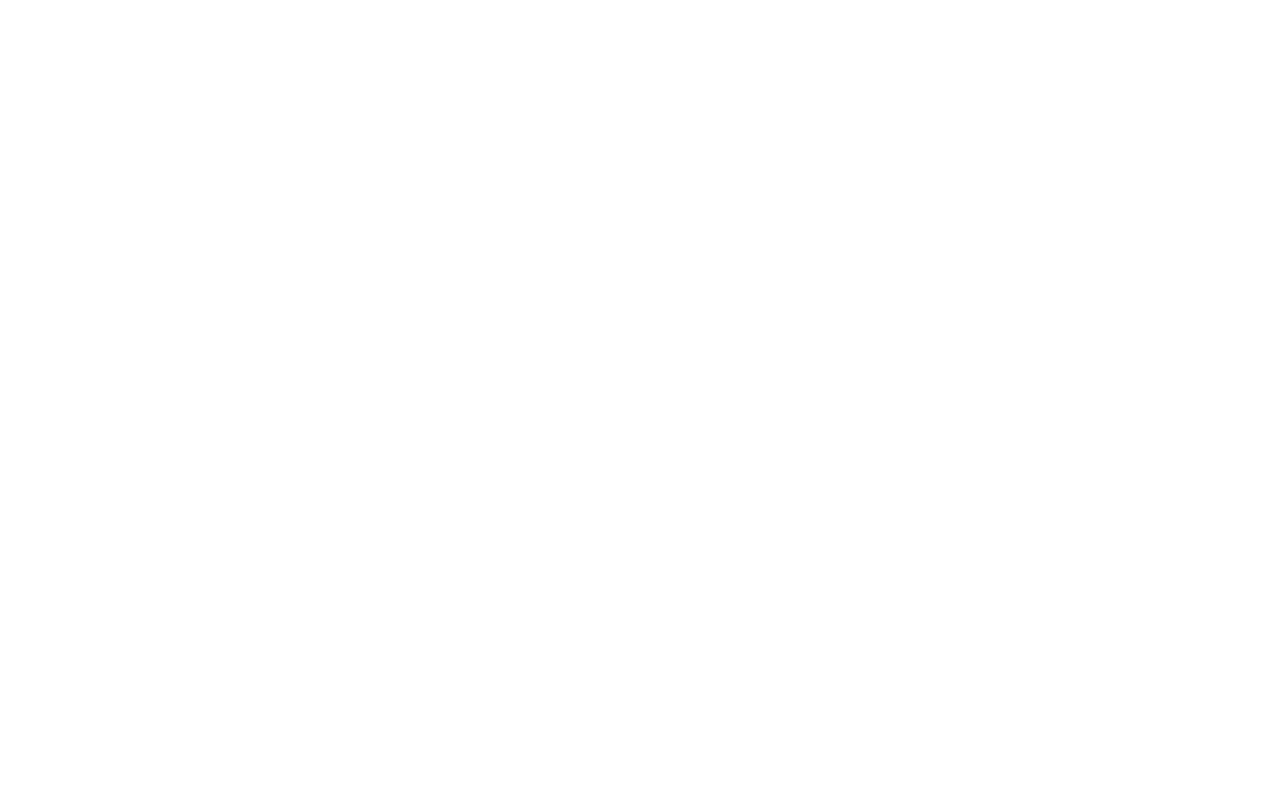
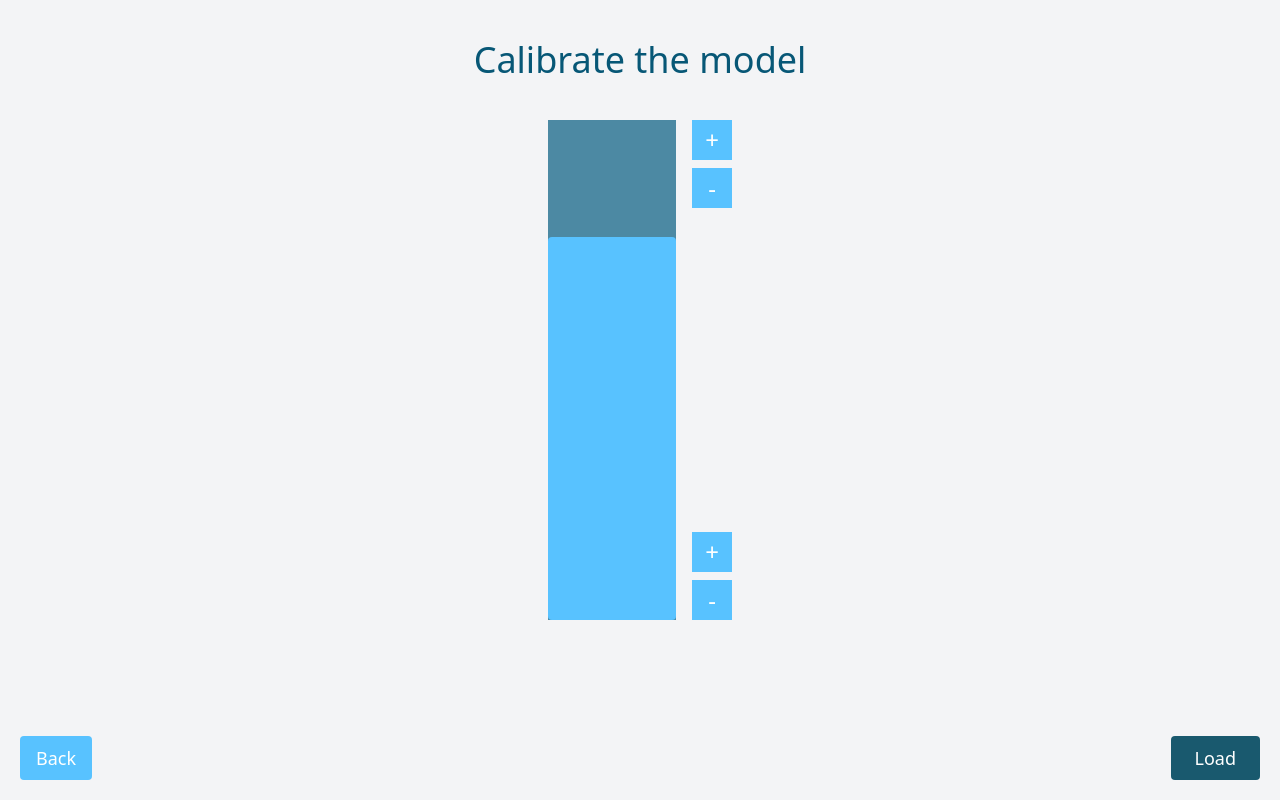
Before and after one commit to shawnzeeee/Symbionics-App, a Vue app in the folder frontend/: page /calibratemodel in a window 1280 px wide. Before the commit this address had no page. Built offline with nearby package versions, Linux system fonts and the light colour scheme.

Commit message:
added new page for calibrate model

```diff
--- a/frontend/src/router/index.js
+++ b/frontend/src/router/index.js
@@ -31,6 +31,11 @@
     name: "Calibration",
     component: () => import("../views/Calibration.vue"), // If you have a Vue file, use it instead
   },
+    {
+    path: "/calibratemodel",
+    name: "CalibrateModel",
+    component: () => import("../views/CalibrateModel.vue"), // If you have a Vue file, use it instead
+  },
 ];
 
 const router = createRouter({
--- /dev/null
+++ b/frontend/src/views/CalibrateModel.vue
@@ -0,0 +1,81 @@
+<template>
+  <div class="min-h-screen flex flex-col items-center bg-gray-100 relative">
+    <h1 class="text-4xl text-[#075776] mt-10">Calibrate the model</h1>
+    <div class="relative flex items-center justify-center mt-10">
+      <!-- Blue Column -->
+      <div class="relative w-32 h-[500px] bg-[#4c89a3] overflow-hidden">
+        <!-- Dynamic Loading Bar -->
+        <div
+          class="absolute left-0 w-full bg-[#58c2ff] transition-all duration-300 z-0 rounded"
+          :style="{ bottom: '0px', height: progressHeight + '%' }"
+        ></div>
+      </div>
+
+      <!-- Control Buttons -->
+      <div class="flex flex-col justify-between h-[500px] ml-4 z-10">
+        <div class="flex flex-col gap-2">
+          <button @click="increaseTop" class="w-10 h-10 bg-[#58c2ff] text-white text-2xl flex items-center justify-center">+</button>
+          <button @click="decreaseTop" class="w-10 h-10 bg-[#58c2ff] text-white text-2xl flex items-center justify-center">-</button>
+        </div>
+        <div class="flex flex-col gap-2">
+          <button @click="increaseBottom" class="w-10 h-10 bg-[#58c2ff] text-white text-2xl flex items-center justify-center">+</button>
+          <button @click="decreaseBottom" class="w-10 h-10 bg-[#58c2ff] text-white text-2xl flex items-center justify-center">-</button>
+        </div>
+      </div>
+    </div>
+
+    <!-- Navigation Buttons -->
+    <button @click="goBack" class="absolute bottom-5 left-5 bg-[#58c2ff] text-white px-4 py-2 text-lg rounded z-10">Back</button>
+    <button @click="loadModel" class="absolute bottom-5 right-5 bg-[#19596e] text-white px-6 py-2 text-lg rounded hover:bg-[#144452] transition z-10">Load</button>
+  </div>
+</template>
+
+<script setup>
+import { useRouter } from 'vue-router';
+import { ref, onMounted } from 'vue';
+
+const router = useRouter();
+const progressHeight = ref(0); // 0 to 100
+
+function increaseTop() {
+  console.log('Increase Top');
+}
+
+function decreaseTop() {
+  console.log('Decrease Top');
+}
+
+function increaseBottom() {
+  console.log('Increase Bottom');
+}
+
+function decreaseBottom() {
+  console.log('Decrease Bottom');
+}
+
+function goBack() {
+  router.back();
+}
+
+function loadModel() {
+  console.log('Load model');
+  // Add your model loading logic here
+}
+
+// Simulated backend update loop
+onMounted(() => {
+  setInterval(async () => {
+    try {
+      // Replace with actual fetch logic
+      const simulatedValue = Math.floor(Math.random() * 101); // 0–100
+      progressHeight.value = simulatedValue;
+    } catch (err) {
+      console.error('Failed to fetch progress:', err);
+    }
+  }, 1000); // Poll every 1 second
+});
+</script>
+
+<style scoped>
+/* No scoped styles needed since TailwindCSS is used */
+</style>
--- a/frontend/src/views/MuseData.vue
+++ b/frontend/src/views/MuseData.vue
@@ -53,7 +53,7 @@
             @click="loadFile"
             class="bg-sky-400 text-[#19596e] px-6 py-3 rounded hover:bg-sky-500 transition"
           >
-            Load
+            Calibrate Model
           </button>
           <button
             @click="goToNew"
@@ -127,15 +127,17 @@
 }
 
 async function loadFile() {
-  try{
-    const response = await loadFileToGlove(selectedFile.value)
-    console.log(response)
-    if (response.success == true){
-      router.push({ path: "Final" });
-    }
-  }catch(error){
-    console.log(error)
-  }
+  console.log("test1")
+  router.push({ name: "CalibrateModel"})
+  // try{
+  //   const response = await loadFileToGlove(selectedFile.value)
+  //   console.log(response)
+  //   if (response.success == true){
+  //     router.push({ path: "Final" });
+  //   }
+  // }catch(error){
+  //   console.log(error)
+  // }
 }
 
 function goToNew() {
```
